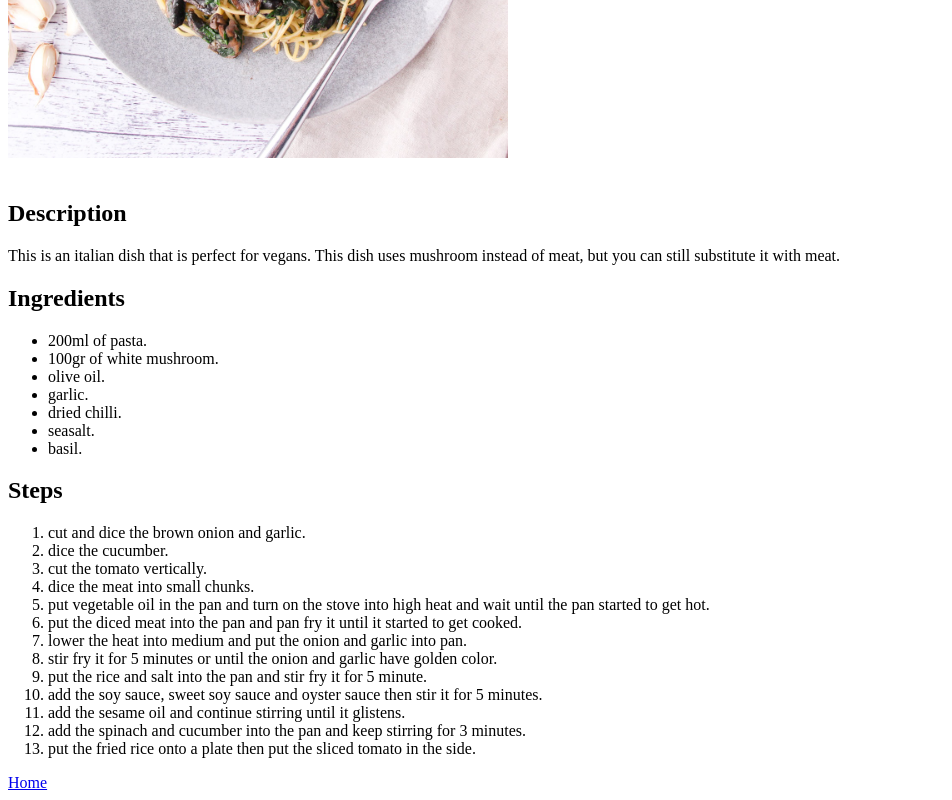
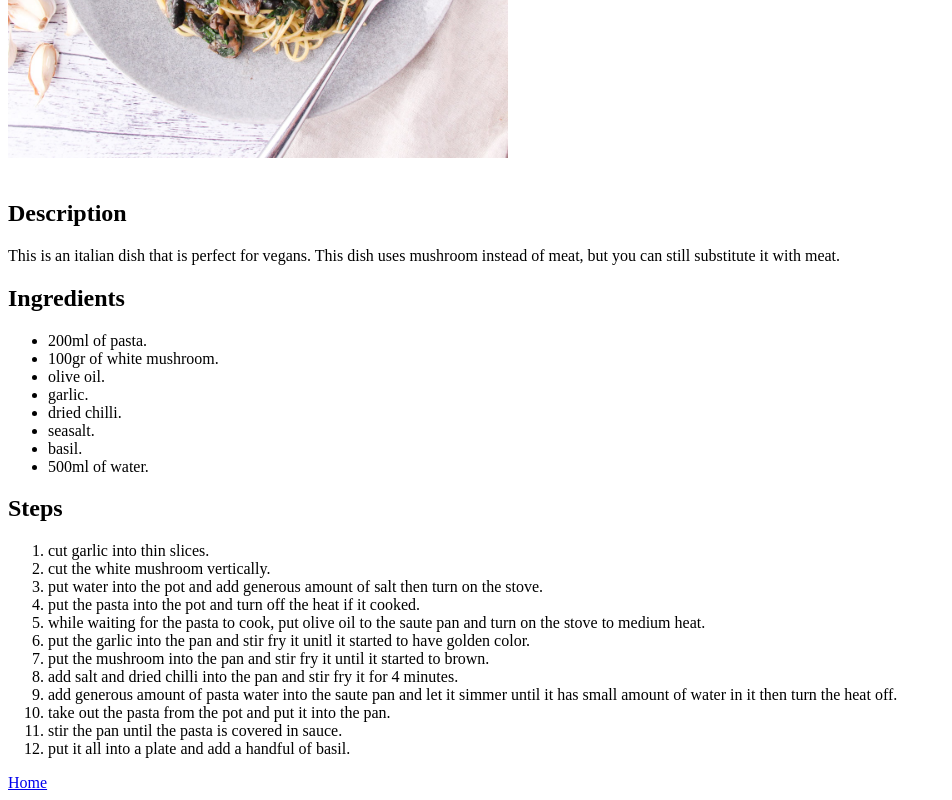
Before and after one commit to terra9/odin-recipes, a plain HTML site: page recipes/mshrm-aglio.html in a window 1280 px wide. Shown: the part 422-1222 px from the top of the page, without its empty margins (0-952 px from the left). Drawn offline with Linux system fonts and the light colour scheme.

Commit message:
Commit 7 : update the steps in mshrom-aglio.html

```diff
--- a/recipes/mshrm-aglio.html
+++ b/recipes/mshrm-aglio.html
@@ -22,23 +22,23 @@
         <li>dried chilli.</li>
         <li>seasalt.</li>
         <li>basil.</li>
+        <li>500ml of water.</li>
     </ul>
 
     <h2>Steps</h2>
     <ol>
-        <li>cut and dice the brown onion and garlic.</li>
-        <li>dice the cucumber.</li>
-        <li>cut the tomato vertically.</li>
-        <li>dice the meat into small chunks.</li>
-        <li>put vegetable oil in the pan and turn on the stove into high heat and wait until the pan started to get hot.</li>
-        <li>put the diced meat into the pan and pan fry it until it started to get cooked.</li>
-        <li>lower the heat into medium and put the onion and garlic into pan.</li>
-        <li>stir fry it for 5 minutes or until the onion and garlic have golden color.</li>
-        <li>put the rice and salt into the pan and stir fry it for 5 minute.</li>
-        <li>add the soy sauce, sweet soy sauce and oyster sauce then stir it for 5 minutes.</li>
-        <li>add the sesame oil and continue stirring until it glistens.</li>
-        <li>add the spinach and cucumber into the pan and keep stirring for 3 minutes.</li>
-        <li>put the fried rice onto a plate then put the sliced tomato in the side. </li>
+        <li>cut garlic into thin slices.</li>
+        <li>cut the white mushroom vertically.</li>
+        <li>put water into the pot and add generous amount of salt then turn on the stove.</li>
+        <li>put the pasta into the pot and turn off the heat if it cooked.</li>
+        <li>while waiting for the pasta to cook, put olive oil to the saute pan and turn on the stove to medium heat.</li>
+        <li>put the garlic into the pan and stir fry it unitl it started to have golden color.</li>
+        <li>put the mushroom into the pan and stir fry it until it started to brown.</li>
+        <li>add salt and dried chilli into the pan and stir fry it for 4 minutes.</li>
+        <li>add generous amount of pasta water into the saute pan and let it simmer until it has small amount of water in it then turn the heat off.</li>
+        <li>take out the pasta from the pot and put it into the pan.</li>
+        <li>stir the pan until the pasta is covered in sauce.</li>
+        <li>put it all into a plate and add a handful of basil. </li>
     </ol>
     <a href="../index.html" target="_self" rel="noreferrer">Home</a>
 </body>
```
